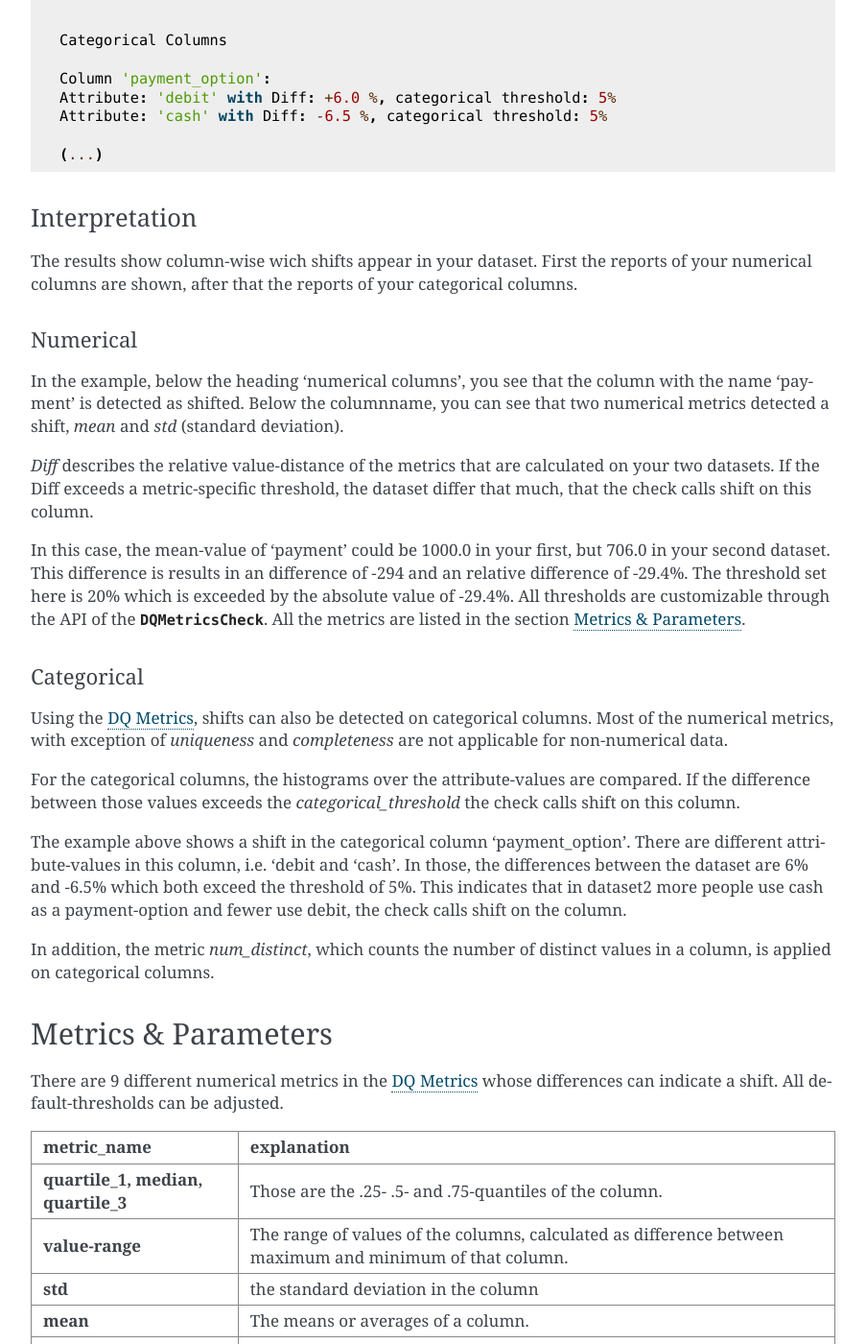
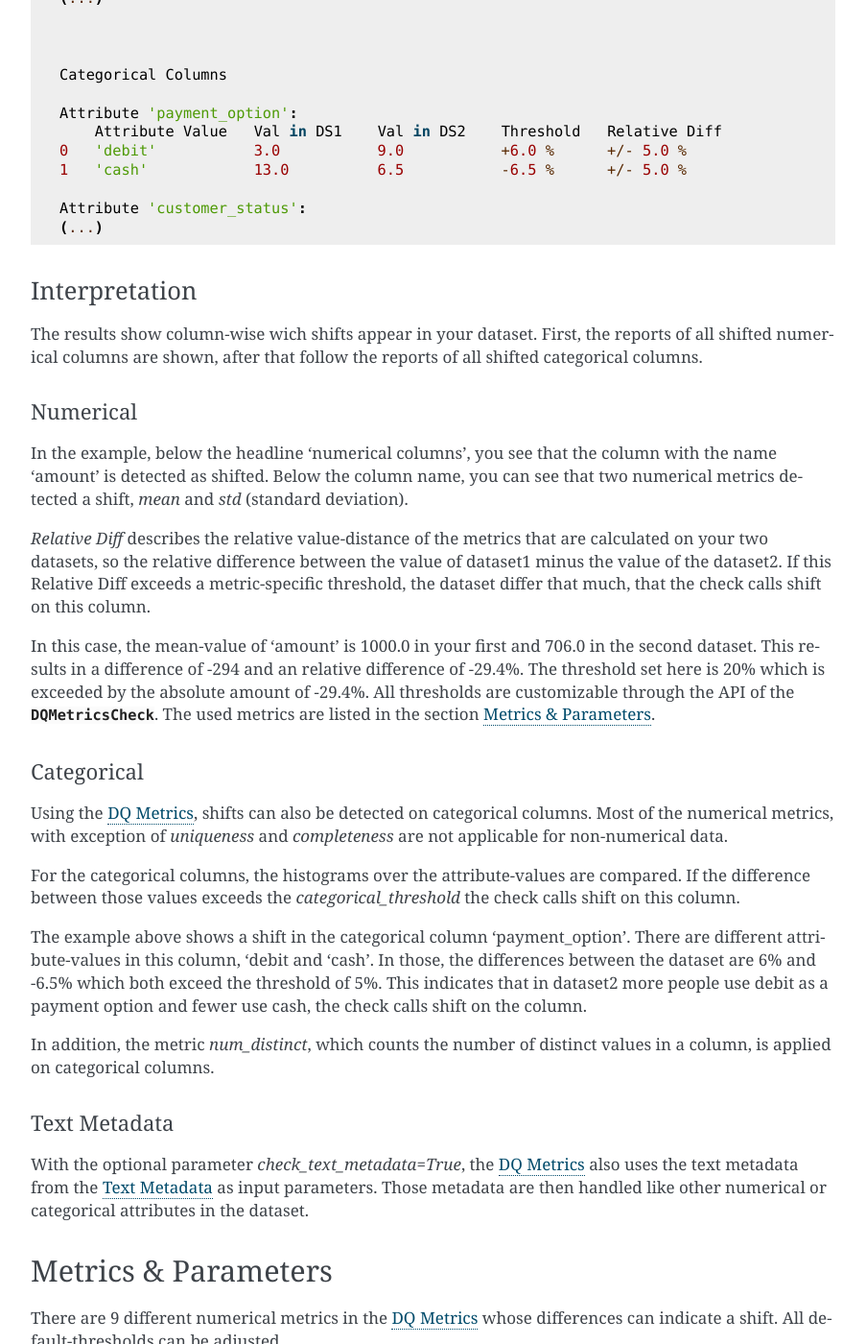
Before and after one commit to hpi-bp1819-naumann/shift-detector, a Sphinx documentation site: the page built from docs/source/checks/dq_metrics.rst, in a window 1280 px wide and 1400 px high, scrolled down 1191 px. Shown: the whole window at 96% size, without its empty margins (282-1185 px from the left). Built offline with Sphinx 7.4.7, drawn with Linux system fonts in a browser that asks for light colours; some of the changed text lies outside the part shown.

Commit message:
updated documentation

```diff
--- a/docs/source/checks/dq_metrics.rst
+++ b/docs/source/checks/dq_metrics.rst
@@ -13,8 +13,8 @@ For more information on Deequ see [SLSCB18]_.
 Some data shifts result in the change of basic metrics, that are commonly used for the analysis and exploration of
 datasets. This check calculates those metrics and statistics on both datasets and compares them.
 
-The :ref:`dq_metrics` works directly on categorical and numerical data and, with additional Precalculations, also on
-text data.
+The :ref:`dq_metrics` works directly on categorical and numerical data and also optionally on
+text metadata.
 
 
 Example
@@ -54,21 +54,26 @@ The :ref:`dq_metrics` produces this report:
 
 ::
 
-    Numerical Columns:
+    Numerical Columns
 
-    Column 'payment':
-    Metric: mean with Diff: -29.4 %, threshold: 20%
-    Metric: std with Diff: +80.2 %, threshold: 50%
+    Column 'amount':
+        Metric  Val in DS1  Val in DS2   Threshold     Relative Diff
+    0   mean    1000.0      706.0        +/- 20.0 %    -29.4 %
+    1   std     20          36.04        +/- 50.0 %    +80.02 %
 
+    Column 'coord_x':
     (...)
+
 
 
     Categorical Columns
 
-    Column 'payment_option':
-    Attribute: 'debit' with Diff: +6.0 %, categorical threshold: 5%
-    Attribute: 'cash' with Diff: -6.5 %, categorical threshold: 5%
+    Attribute 'payment_option':
+        Attribute Value   Val in DS1    Val in DS2    Threshold   Relative Diff
+    0   'debit'           3.0           9.0           +6.0 %      +/- 5.0 %
+    1   'cash'            13.0          6.5           -6.5 %      +/- 5.0 %
 
+    Attribute 'customer_status':
     (...)
 
 
@@ -76,23 +81,24 @@ The :ref:`dq_metrics` produces this report:
 Interpretation
 ++++++++++++++
 
-The results show column-wise wich shifts appear in your dataset. First the reports of your numerical columns are shown,
-after that the reports of your categorical columns.
+The results show column-wise wich shifts appear in your dataset. First, the reports of all shifted numerical columns
+are shown, after that follow the reports of all shifted categorical columns.
 
 Numerical
 ~~~~~~~~~
 
-In the example, below the heading 'numerical columns', you see that the column with the name 'payment' is detected
-as shifted. Below the columnname, you can see that two numerical metrics detected a shift, *mean* and *std*
+In the example, below the headline 'numerical columns', you see that the column with the name 'amount' is detected
+as shifted. Below the column name, you can see that two numerical metrics detected a shift, *mean* and *std*
 (standard deviation).
 
-*Diff* describes the relative value-distance of the metrics that are calculated on your two datasets. If the Diff
+*Relative Diff* describes the relative value-distance of the metrics that are calculated on your two datasets, so the
+relative difference between the value of dataset1 minus the value of the dataset2. If this Relative Diff
 exceeds a metric-specific threshold, the dataset differ that much, that the check calls shift on this column.
 
-In this case, the mean-value of 'payment' could be 1000.0 in your first, but 706.0 in your second dataset. This difference is
-results in an difference of -294 and an relative difference of -29.4%. The threshold set here is 20% which is exceeded
-by the absolute value of -29.4%. All thresholds are customizable through the API of the
-:class:`~Morpheus.checks.dq_metrics_check.DQMetricsCheck`. All the metrics are listed in the section
+In this case, the mean-value of 'amount' is 1000.0 in your first and 706.0 in the second dataset. This
+results in a difference of -294 and an relative difference of -29.4%. The threshold set here is 20% which is exceeded
+by the absolute amount of -29.4%. All thresholds are customizable through the API of the
+:class:`~Morpheus.checks.dq_metrics_check.DQMetricsCheck`. The used metrics are listed in the section
 :ref:`dq_metrics_check_parameters`.
 
 Categorical
@@ -106,12 +112,20 @@ values exceeds the *categorical_threshold* the check calls shift on this
 column.
 
 The example above shows a shift in the categorical column 'payment_option'. There are different
-attribute-values in this column, i.e. 'debit and 'cash'. In those, the differences between the dataset are 6% and
+attribute-values in this column, 'debit and 'cash'. In those, the differences between the dataset are 6% and
 -6.5% which both exceed the threshold of 5%. This indicates that in dataset2 more people use
-cash as a payment-option and fewer use debit, the check calls shift on the column.
+debit as a payment option and fewer use cash, the check calls shift on the column.
 
 In addition, the metric *num_distinct*, which counts the number of distinct values in a column, is applied on
 categorical columns.
+
+
+Text Metadata
+~~~~~~~~~~~~~
+
+With the optional parameter *check_text_metadata=True*, the :ref:`dq_metrics` also uses the text metadata from the
+:ref:`text_metadata` as input parameters.
+Those metadata are then handled like other numerical or  categorical attributes in the dataset.
 
 .. _dq_metrics_check_parameters:
 
@@ -146,7 +160,8 @@ All parameters expect float values larger than 0.0. The smallest value of 0.0 me
 100% difference is recommended.
 
 The 9 threshold parameters for numerical metrics are accessable through their name *'metric_name'_threshold*,
-the threshold parameter for the categorical columns is called *categorical_threshold*.
+the threshold parameter for the categorical columns is called *categorical_threshold*. As explained above, the parameter
+*check_text_metadata* expects a boolean value. If it is set to True, the check also uses text metadata as input columns.
 
 Example
 ::
```
Also changed, not shown: 1 other file.
